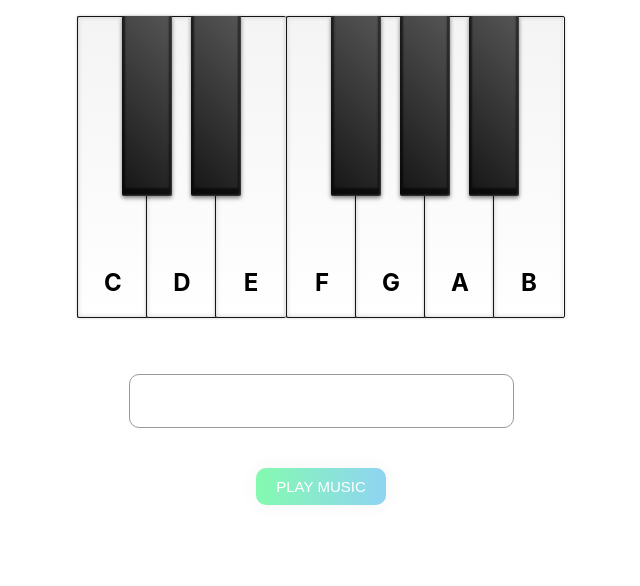
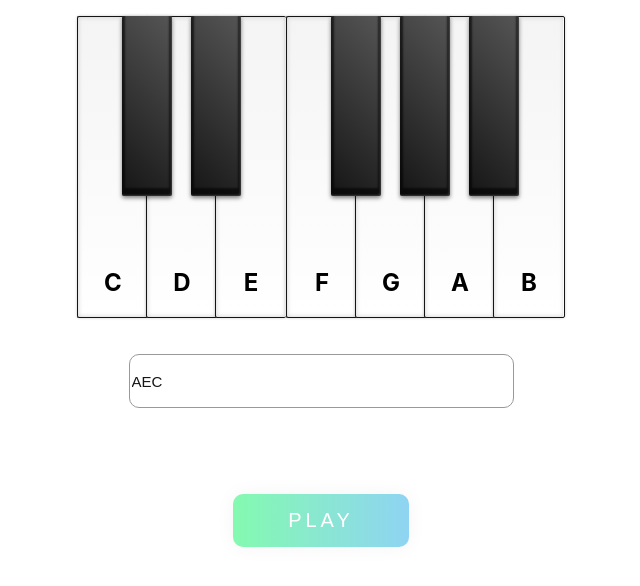
Before and after one commit to budaminof/piano-js-playground, a React (Create React App) app: page / in a window 1280 px wide. Shown: the top 586 px of the page, without its empty margins (319-959 px from the left). Built offline with nearby package versions, Linux system fonts and the light colour scheme.

Commit message:
musicInput: validate the user input adds onChange with validation of the user input disable submit button if there are no notes adds test for onChange logic and button disable logic
NOTE: for now if the character is not valid we do not print it, should we change this behavior?

```diff
--- a/src/_colors.scss
+++ b/src/_colors.scss
@@ -19,3 +19,5 @@ $grey-border-4: rgb(68, 68, 68);
 
 $green-highlight: rgb(132, 250, 176);
 $blue-highlight: rgb(143, 211, 244);
+
+$red: rgb(172, 8, 8);
--- a/src/musicInput/musicInput.component.js
+++ b/src/musicInput/musicInput.component.js
@@ -2,13 +2,36 @@ import React from 'react';
 import './musicInput.scss';
 
 class MusicInput extends React.Component {
+  state = {
+    notes: 'AEC',
+    placeholder: 'AEC',
+    allowedNoted: ['C', 'D', 'E', 'F', 'G', 'A', 'B'],
+    showError: false,
+  }
+
+  handleChange = (event) => {
+    const charArray = event.target.value.toUpperCase().split('')
+    const validChars = charArray.every((char) => this.state.allowedNoted.includes(char) ? true : false)
+
+    if (!validChars) {
+      this.setState({ showError: true })
+    } else {
+      this.setState({ notes: charArray.join(''), showError: false })
+    }
+  }
+
+  handleSubmit = (event) => {
+    event.preventDefault()
+  }
+
 
   render() {
     return (
-      <div className="music-input">
-        <input type="text" size="40" />
-        <button>play music</button>
-      </div>
+      <form className="music-input" onSubmit={this.handleSubmit}>
+        <input type="text" size="40" value={this.state.notes} onChange={this.handleChange} />
+        {this.state.showError ? <p>You can only use the notes displayed on the piano.</p> : <p></p>}
+        <button type="submit" disabled={!this.state.notes.length}>play</button>
+      </form>
     )
   }
 }
--- a/src/musicInput/musicInput.scss
+++ b/src/musicInput/musicInput.scss
@@ -14,8 +14,8 @@
     color: $black;
     font-size: 15px;
     max-width: 500px;
-    margin-bottom: 40px;
-    margin-top: 40px;
+    margin-bottom: 30px;
+    margin-top: 20px;
     text-transform: uppercase;
     height: 50px;
     border: 1px solid $grey-border-1;
@@ -23,10 +23,11 @@
 
   button {
     text-transform: uppercase;
-    padding: 10px 20px;
+    padding: 15px 55px;
     margin: 0 auto;
-    font-size: 15px;
+    font-size: 20px;
     font-weight: 500;
+    letter-spacing: 4px;
     color: $white;
     box-shadow: 0 0 20px $white-box-shadow;
     transition: 0.5s;
@@ -38,4 +39,14 @@
   button:hover {
     background-position: right center;
   }
+
+  button:disabled {
+    background: radial-gradient(circle, rgba(205,206,207,1) 0%, rgba(170,201,190,1) 91%);
+  }
+
+  p {
+    color: $red;
+    height: 10px;
+    margin-bottom: 30px;
+  }
 }
```
Also changed, not shown: 1 other file (tests, documents, lock files or other folders).
